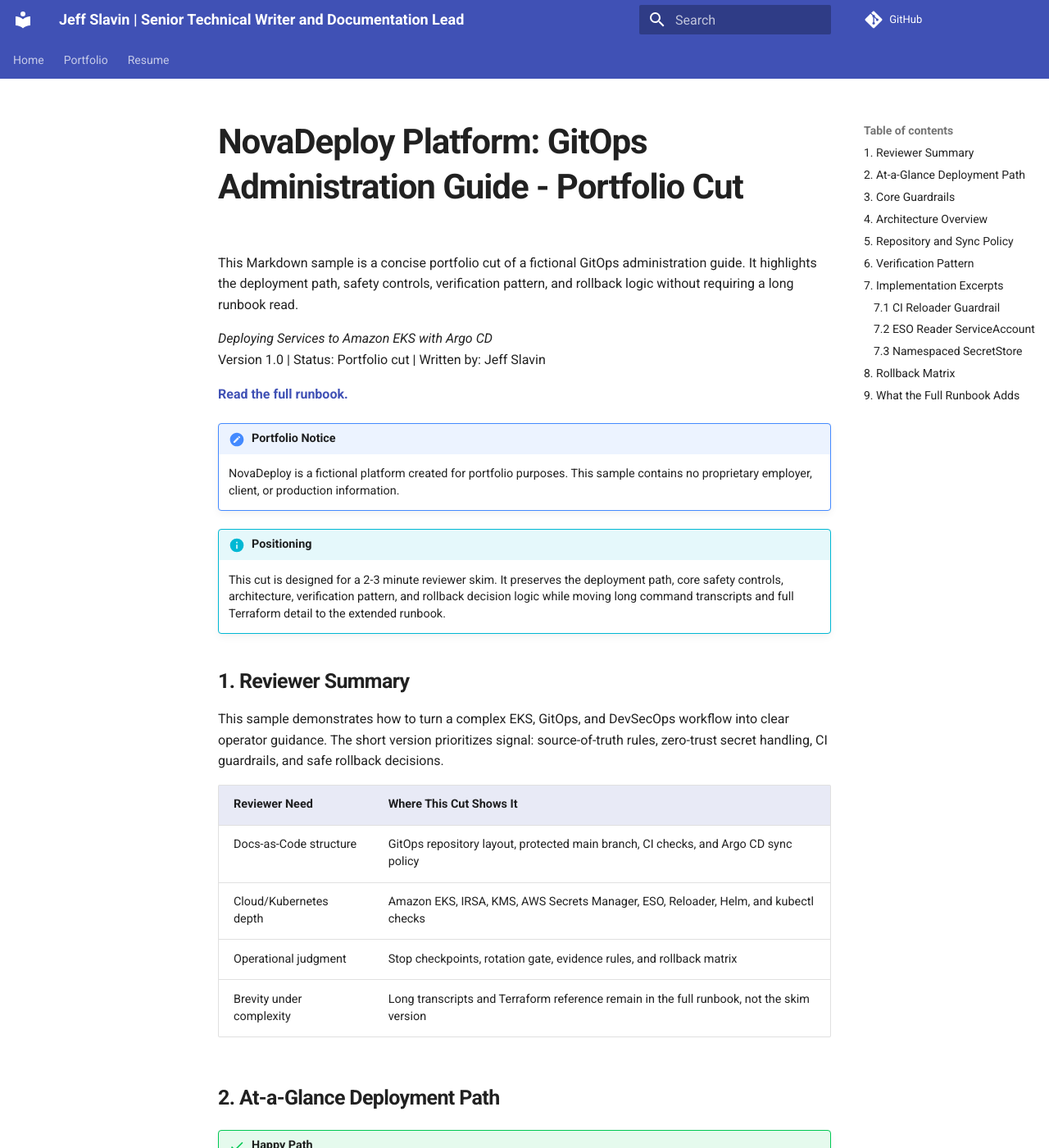
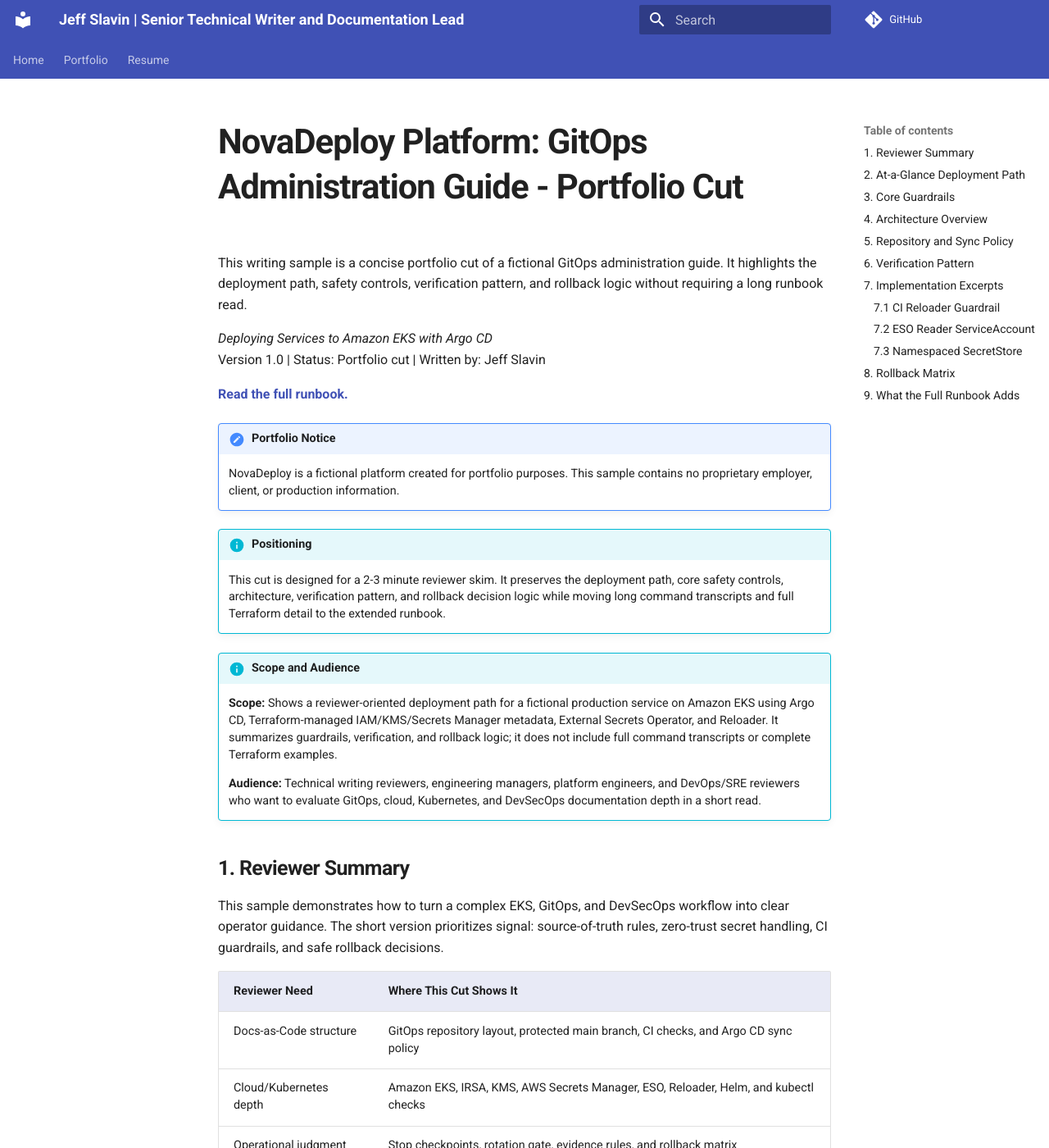
Before and after one commit to jslavin-docs/jslavin-docs.github.io, an MkDocs documentation site: the page built from docs/writing-samples/novadeploy-gitops-admin-guide-portfolio-cut.md, in a window 1280 px wide and 1400 px high. Shown: the whole window at 82% size. Built offline with MkDocs 1.6.1 and Material for MkDocs 9.7.7, drawn with Linux system fonts in a browser that asks for light colours; comment, search, counter and statistics services are not loaded.

Commit message:
Add scope and audience framing to GitOps samples

```diff
--- a/docs/writing-samples/novadeploy-gitops-admin-guide-portfolio-cut.md
+++ b/docs/writing-samples/novadeploy-gitops-admin-guide-portfolio-cut.md
@@ -1,6 +1,6 @@
 # NovaDeploy Platform: GitOps Administration Guide - Portfolio Cut
 
-This Markdown sample is a concise portfolio cut of a fictional GitOps administration guide. It highlights the deployment path, safety controls, verification pattern, and rollback logic without requiring a long runbook read.
+This writing sample is a concise portfolio cut of a fictional GitOps administration guide. It highlights the deployment path, safety controls, verification pattern, and rollback logic without requiring a long runbook read.
 
 *Deploying Services to Amazon EKS with Argo CD*
 Version 1.0 | Status: Portfolio cut | Written by: Jeff Slavin
@@ -12,6 +12,11 @@
 
 !!! info "Positioning"
     This cut is designed for a 2-3 minute reviewer skim. It preserves the deployment path, core safety controls, architecture, verification pattern, and rollback decision logic while moving long command transcripts and full Terraform detail to the extended runbook.
+
+!!! info "Scope and Audience"
+    **Scope:** Shows a reviewer-oriented deployment path for a fictional production service on Amazon EKS using Argo CD, Terraform-managed IAM/KMS/Secrets Manager metadata, External Secrets Operator, and Reloader. It summarizes guardrails, verification, and rollback logic; it does not include full command transcripts or complete Terraform examples.
+
+    **Audience:** Technical writing reviewers, engineering managers, platform engineers, and DevOps/SRE reviewers who want to evaluate GitOps, cloud, Kubernetes, and DevSecOps documentation depth in a short read.
 
 ## 1. Reviewer Summary
 
```
Also changed, not shown: docs/writing-samples/novadeploy-gitops-admin-guide-full-version.md (+6 -1 lines).
